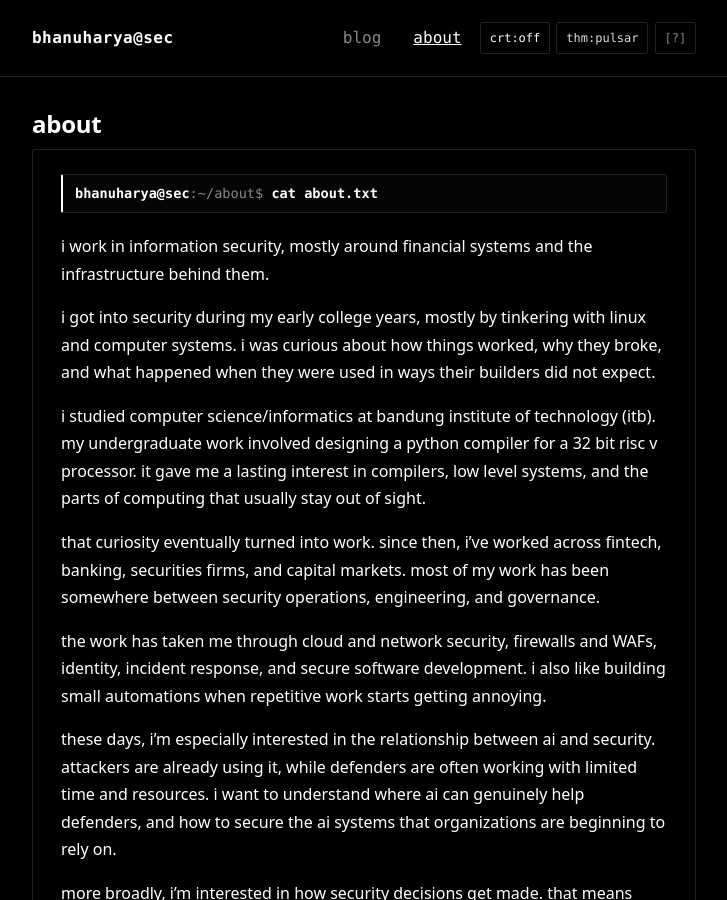
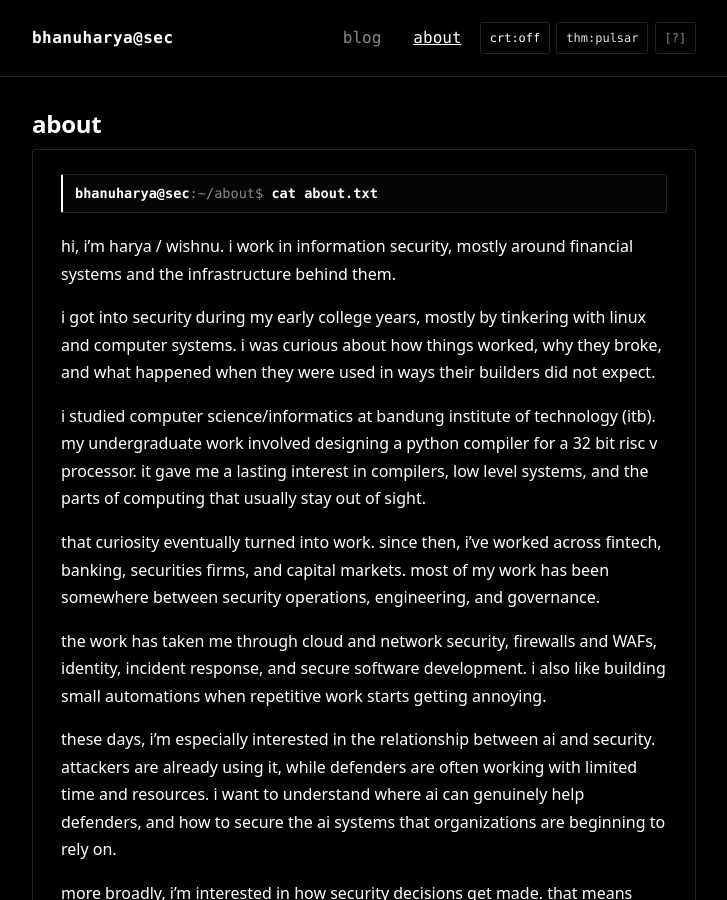
Before and after one commit to bhanuharya/bhanuharya.github.io, a Jekyll site: the page built from about.md, in a window 1280 px wide and 900 px high. Shown: the whole window, without its empty margins (276-1003 px from the left). Built offline with Jekyll 4.4.1, drawn with Linux system fonts in a browser that asks for light colours.

Commit message:
fix(content): add personal introduction to about copy

```diff
--- a/about.md
+++ b/about.md
@@ -8,7 +8,7 @@ permalink: /about/
   <span class="prompt">bhanuharya@sec</span><span class="loc">:~/about$</span> <span class="cmd">cat about.txt</span>
 </div>
 
-i work in information security, mostly around financial systems and the infrastructure behind them.
+hi, i’m harya / wishnu. i work in information security, mostly around financial systems and the infrastructure behind them.
 
 i got into security during my early college years, mostly by tinkering with linux and computer systems. i was curious about how things worked, why they broke, and what happened when they were used in ways their builders did not expect.
 
```
Also changed, not shown: _layouts/home.html (+5 -4 lines).
